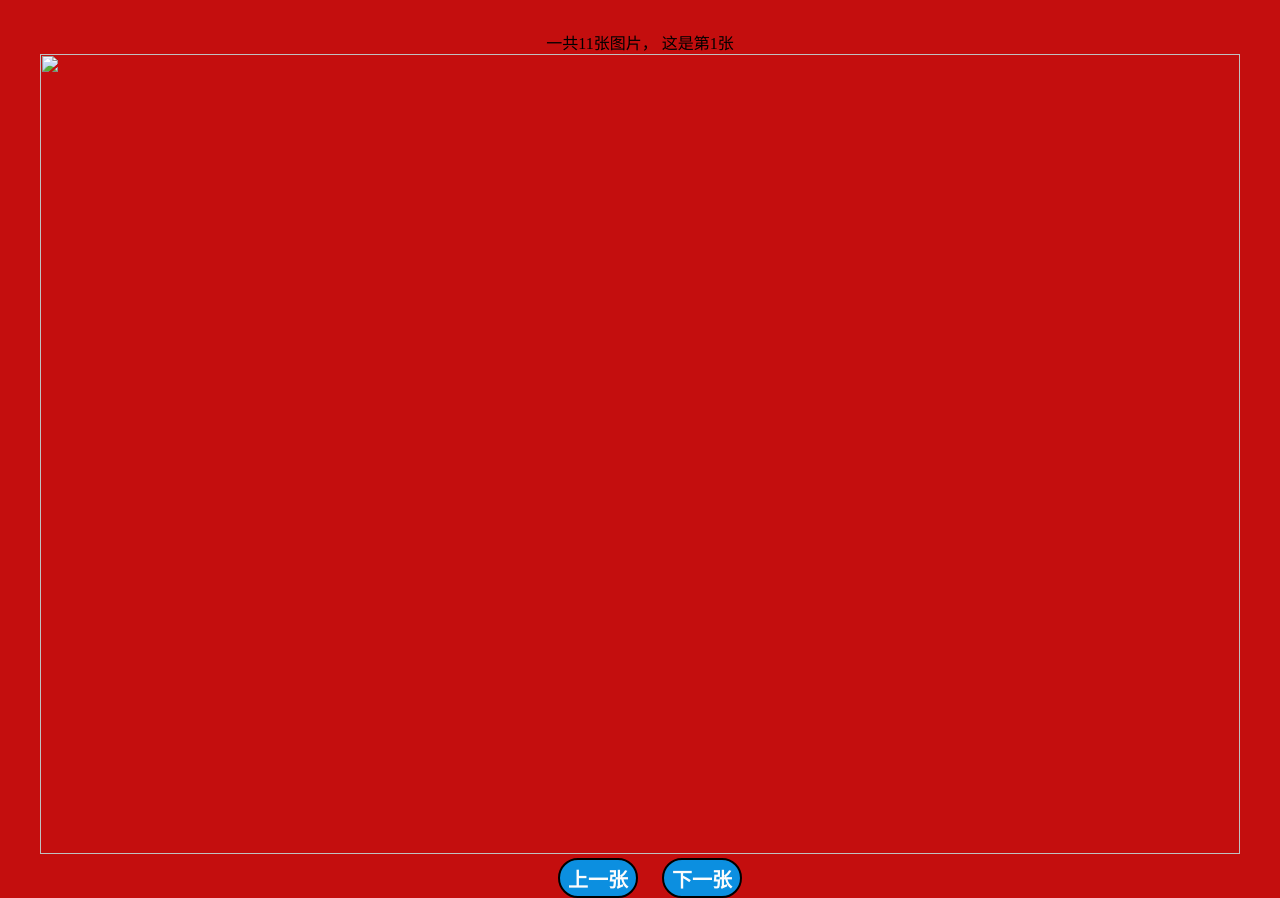
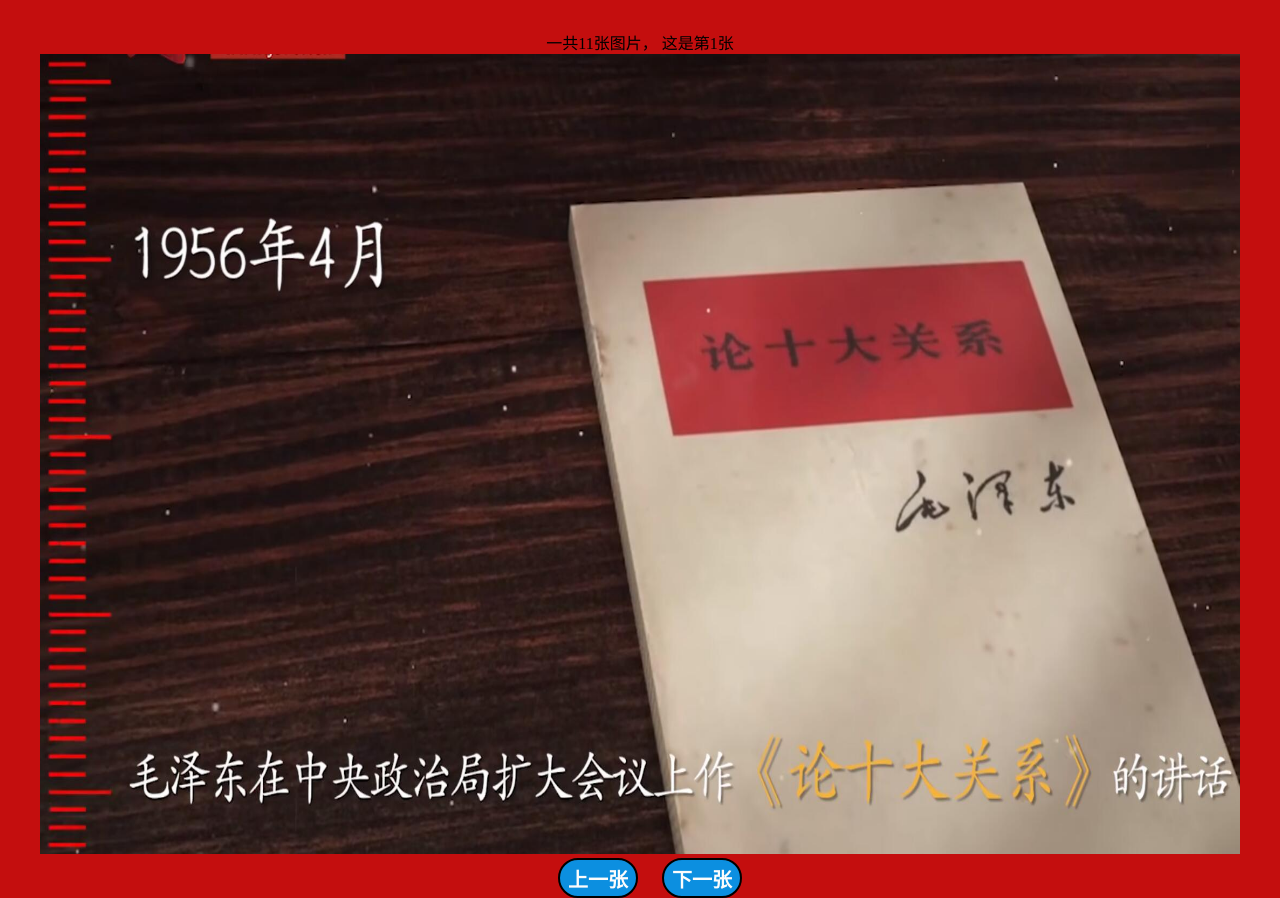
Before and after one commit to Cecilia-Casrana/Cecilia-Casrana.io, a plain HTML site: page 图片切换.html in a window 1280 px wide. Drawn offline with Linux system fonts and the light colour scheme.

Commit message:
Update 图片切换.html

```diff
--- a/图片切换.html
+++ b/图片切换.html
@@ -57,7 +57,7 @@
 <body>
     <div id=outer align="center" class="img-change">
         <p id=info></p>
-        <img src="images/第一张.jpg" /><br />
+        <img src="第一张.jpg" /><br />
         <button id="prev" class="prev">上一张</button>
         <button id="next" class="next">下一张</button>
     </div>
```
